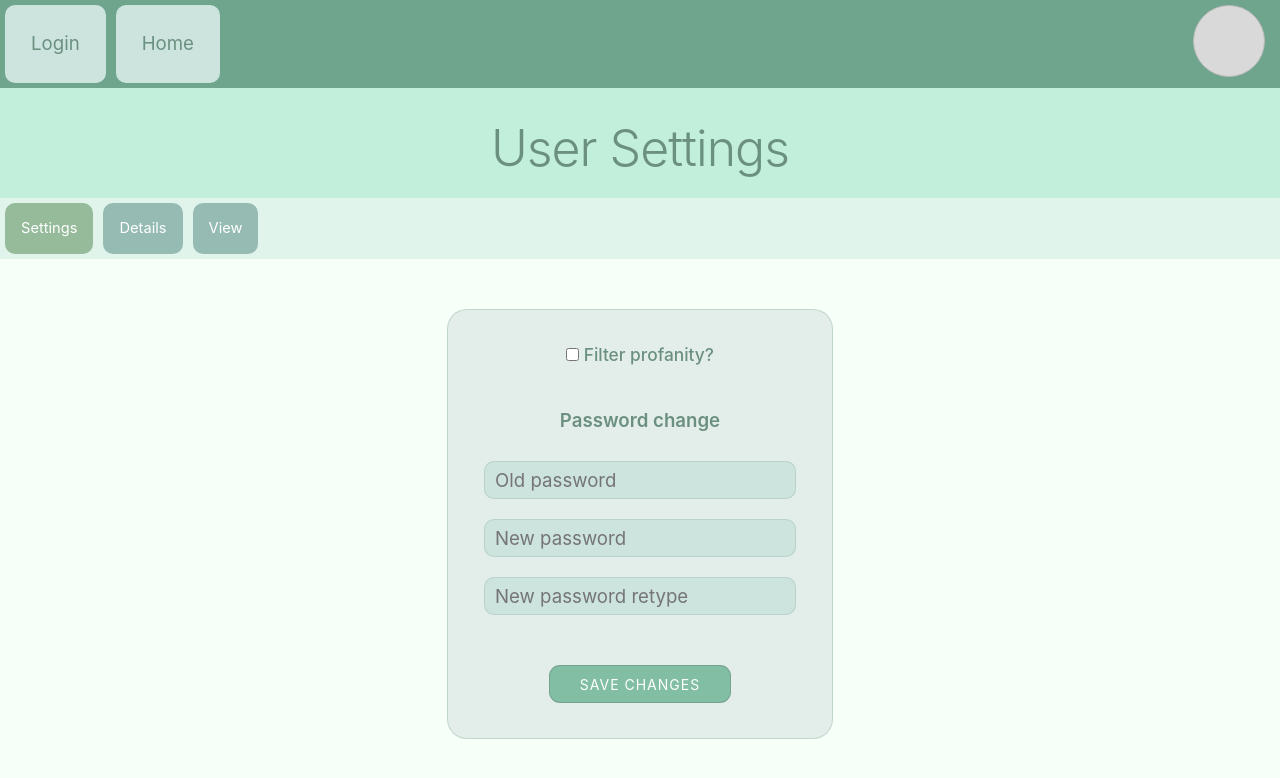
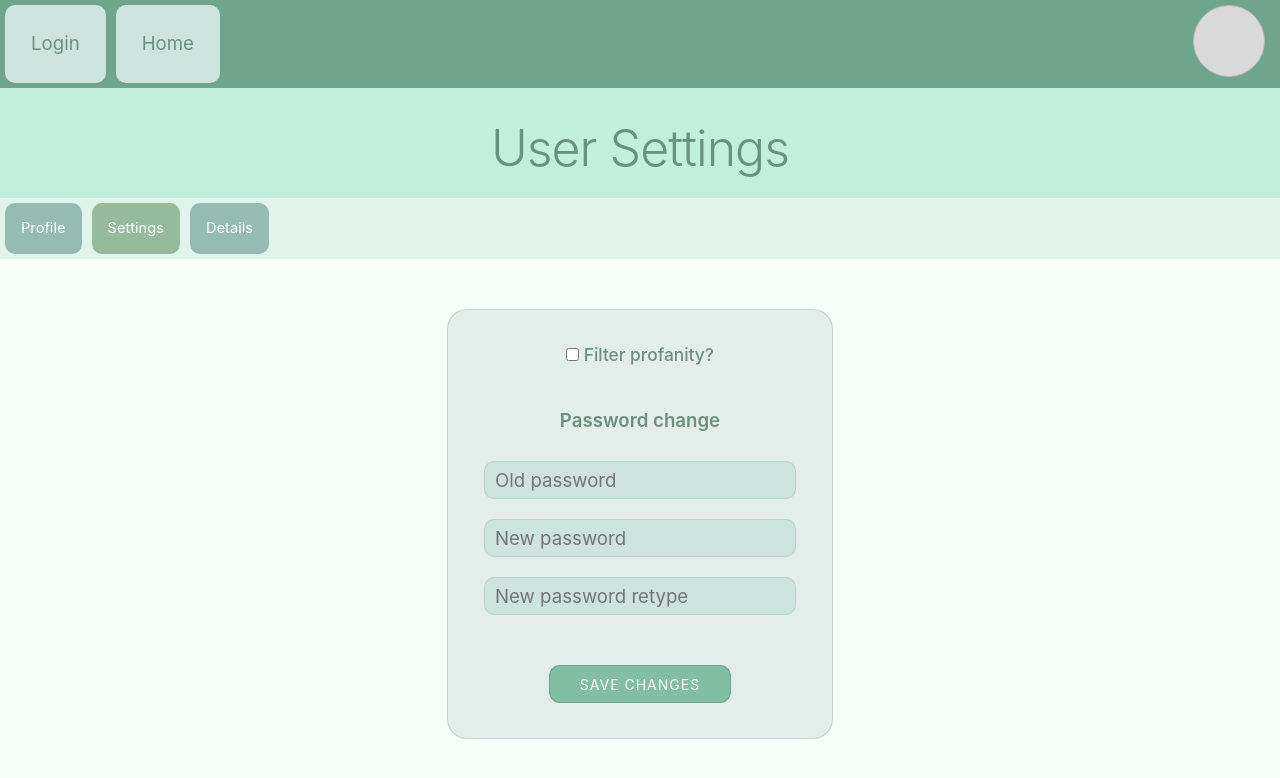
Before and after one commit to ardeng124/rentnbuy-3120-group-project, a React (Create React App) app in the folder group-y/: page /settings in a window 1280 px wide. Shown: the top 778 px of the page. Built offline with nearby package versions, Linux system fonts and the light colour scheme.

Commit message:
Working on frontend design for nav bars

```diff
--- a/group-y/src/Components/SignUpForm.js
+++ b/group-y/src/Components/SignUpForm.js
@@ -41,7 +41,7 @@ const SignInForm = ({updateFn}) => {
                 <input className="input" type="password" placeholder="Repeat Password" name="repeatPassword" onChange={updateField} required/>
 
                 {/* Age */}
-                <label for="start">Birthday: </label>
+                <label htmlFor="start">Birthday: </label>
 
                 <input type="date" id="start" name="trip-start"
                 min="1901-01-01" max="2022-12-31"/>
--- a/group-y/src/Pages/AccountDetails.js
+++ b/group-y/src/Pages/AccountDetails.js
@@ -30,7 +30,8 @@ function AccountDetails() {
                 <div className="MasterHeader">
                     <div className='dropDownMaster'>
                         <li className='usrAccLi'> <button className='usrAccBtn' onClick={handleUserClicked}></button></li>
-                        <div class="dropdownMenu">
+                        <div className="dropdownMenu">
+                            <li className='dropDownLi'><a className='dropDownA' href='/userview'>Profile</a></li>
                             <li className='dropDownLi'><a className='dropDownA' href='/settings'>Settings</a></li>
                             <li className='dropDownLi'><a className='dropDownA' href='/userdetails'>Edit details</a></li>
                             <li className='dropDownLi'><a className='dropDownA' href='/favourites'>Favourites</a></li>
@@ -45,13 +46,13 @@ function AccountDetails() {
 
                 <div className="miniNavBar">
                     <ul>
+                        <li> <a href="/userview">Profile</a> </li>
                         <li> <a href="/settings">Settings</a> </li>
                         <li> <a className="active" href="/userdetails">Details</a> </li>
-                        <li> <a href="/userview">View</a> </li>
                     </ul>
                 </div>
             </section>
-            <section class="loginBox">
+            <section className="loginBox">
                 <div className="formContainer">
                     <br></br>
                     <form className="border" onSubmit={formHandler}>
--- a/group-y/src/Pages/HomePage.js
+++ b/group-y/src/Pages/HomePage.js
@@ -54,10 +54,10 @@ const Conversations = () => {
                     <div className='dropDownMaster'>
                         <li className='usrAccLi'> <button className='usrAccBtn' onClick={handleUserClicked}></button></li>
                         <div class="dropdownMenu">
+                            <li className='dropDownLi'><a className='dropDownA' href='/userview'>Profile</a></li>
                             <li className='dropDownLi'><a className='dropDownA' href='/settings'>Settings</a></li>
                             <li className='dropDownLi'><a className='dropDownA' href='/userdetails'>Edit details</a></li>
                             <li className='dropDownLi'><a className='dropDownA' href='/favourites'>Favourites</a></li>
-
                         </div>
                     </div>
                 <ul>
--- a/group-y/src/Pages/LogIn.js
+++ b/group-y/src/Pages/LogIn.js
@@ -57,7 +57,7 @@ const Login = () => {
       if (response.data.status === "user does not exist") {
         setErrorMessages({name: "uname", message: "Your Username or password is incorrect!"})
       } else {
-        console.log("A New User has been created!")
+        console.log("A User has logged in!")
         logInTracker = true;
         setErrorMessages({name: "uname", message: ""})
         localStorage.setItem('token', response.data.token)
--- a/group-y/src/Pages/SignUp.js
+++ b/group-y/src/Pages/SignUp.js
@@ -91,7 +91,7 @@ const SignIn = () => {
       <section className="loginheader">
       <div className='MasterHeader'>
         <ul>
-            <li><a class="active" href="/login">Login</a></li>
+            <li><a className="active" href="/login">Login</a></li>
             <li><a  href="/">Home</a></li>
         </ul>
         </div>
--- a/group-y/src/Pages/UserSettings.js
+++ b/group-y/src/Pages/UserSettings.js
@@ -33,6 +33,7 @@ function UserSettings() {
                 <div className='dropDownMaster'>
                         <li className='usrAccLi'> <button className='usrAccBtn' onClick={handleUserClicked}></button></li>
                         <div class="dropdownMenu">
+                            <li className='dropDownLi'><a className='dropDownA' href='/userview'>Profile</a></li>
                             <li className='dropDownLi'><a className='dropDownA' href='/settings'>Settings</a></li>
                             <li className='dropDownLi'><a className='dropDownA' href='/userdetails'>Edit details</a></li>
                             <li className='dropDownLi'><a className='dropDownA' href='/favourites'>Favourites</a></li>
@@ -49,9 +50,9 @@ function UserSettings() {
 
               <div className="miniNavBar">
                   <ul>
+                      <li> <a href="/userview">Profile</a> </li>
                       <li> <a className="active" href="/settings"> Settings</a> </li>
                       <li> <a href="/userdetails">Details</a> </li>
-                      <li> <a href="/userview">View</a> </li>
                   </ul>
               </div>
           </section>
--- a/group-y/src/Pages/UserView.js
+++ b/group-y/src/Pages/UserView.js
@@ -19,6 +19,7 @@ function UserView() {
                 <div className='dropDownMaster'>
                         <li className='usrAccLi'> <button className='usrAccBtn' onClick={handleUserClicked}></button></li>
                         <div class="dropdownMenu">
+                            <li className='dropDownLi'><a className='dropDownA' href='/userview'>Profile</a></li>
                             <li className='dropDownLi'><a className='dropDownA' href='/settings'>Settings</a></li>
                             <li className='dropDownLi'><a className='dropDownA' href='/userdetails'>Edit details</a></li>
                             <li className='dropDownLi'><a className='dropDownA' href='/favourites'>Favourites</a></li>
```
Also changed, not shown: 2 other files (tests, documents, lock files or other folders).
